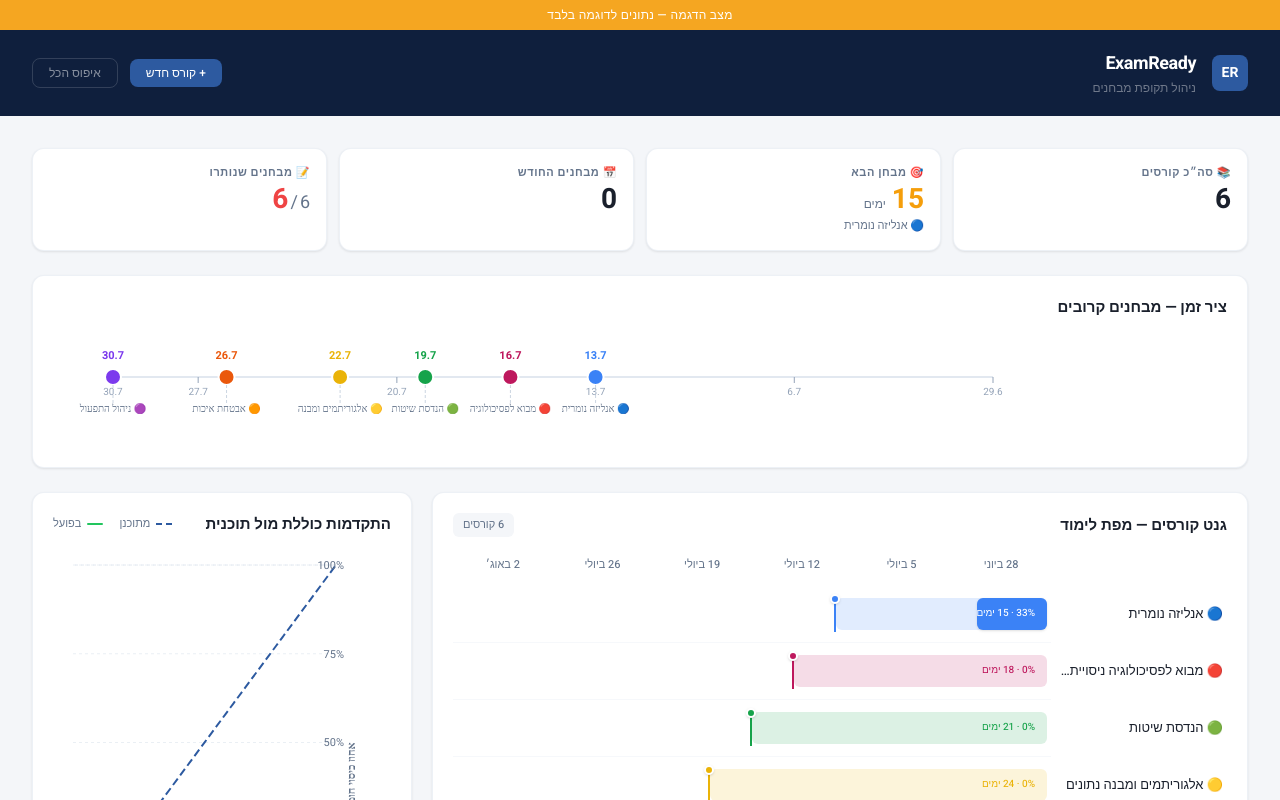
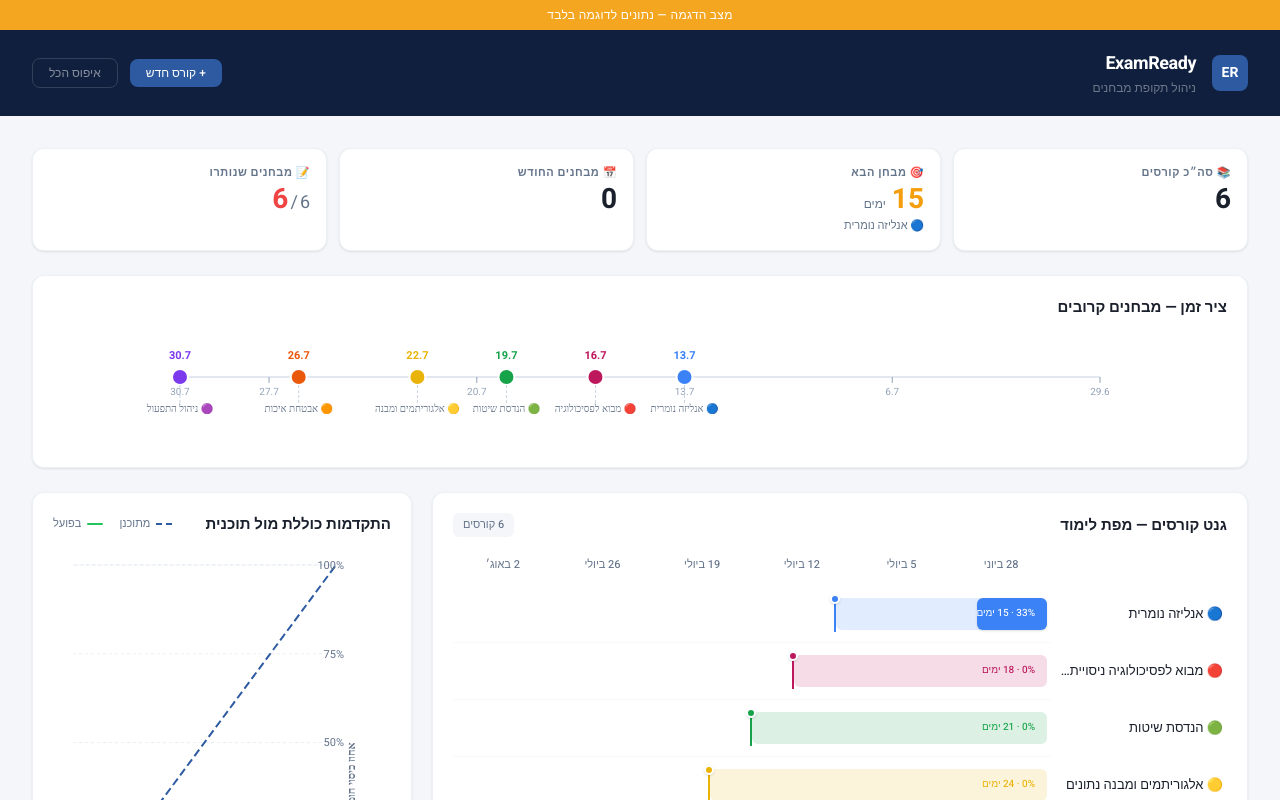
Before and after one commit to mrdz462zsr-cmd/exam-ready, a React (Vite) app: page / in a window 1280 px wide. Shown: the top 800 px of the page. Built offline with nearby package versions, Linux system fonts and the light colour scheme; the HTML template or start-up script is replaced by a standard one.

Commit message:
Revert "fix timeline to fill full card width"
This reverts commit 24c74502e40b9070f4dc3ed5ea3d5fbcfd6ebc78.

```diff
--- a/src/components/CoursesOverview.jsx
+++ b/src/components/CoursesOverview.jsx
@@ -325,9 +325,9 @@ export default function CoursesOverview({ courses, onSelectCourse, onAddCourse,
         {timelineData && (
           <div className="bg-white rounded-xl shadow-[0_1px_3px_rgba(0,0,0,0.06),0_1px_2px_rgba(0,0,0,0.04)] border border-grey-border/60 p-5">
             <h3 className="text-[15px] font-bold text-text-primary mb-2">ציר זמן — מבחנים קרובים</h3>
-            <svg width="100%" height="120" viewBox="0 0 1000 120" preserveAspectRatio="xMinYMid meet" style={{ display: 'block' }}>
+            <svg width="100%" height="120" viewBox="0 0 1000 120" preserveAspectRatio="xMidYMid meet" style={{ overflow: 'visible', display: 'block' }}>
               {(() => {
-                const W = 1000, pad = 60, lineY = 50;
+                const W = 1000, pad = 40, lineY = 50;
                 const { totalDays, exams, axisDates, firstDate, fmtDate } = timelineData;
                 const calcX = (daysFromStart) => W - pad - (daysFromStart / totalDays) * (W - 2 * pad);
 
```
